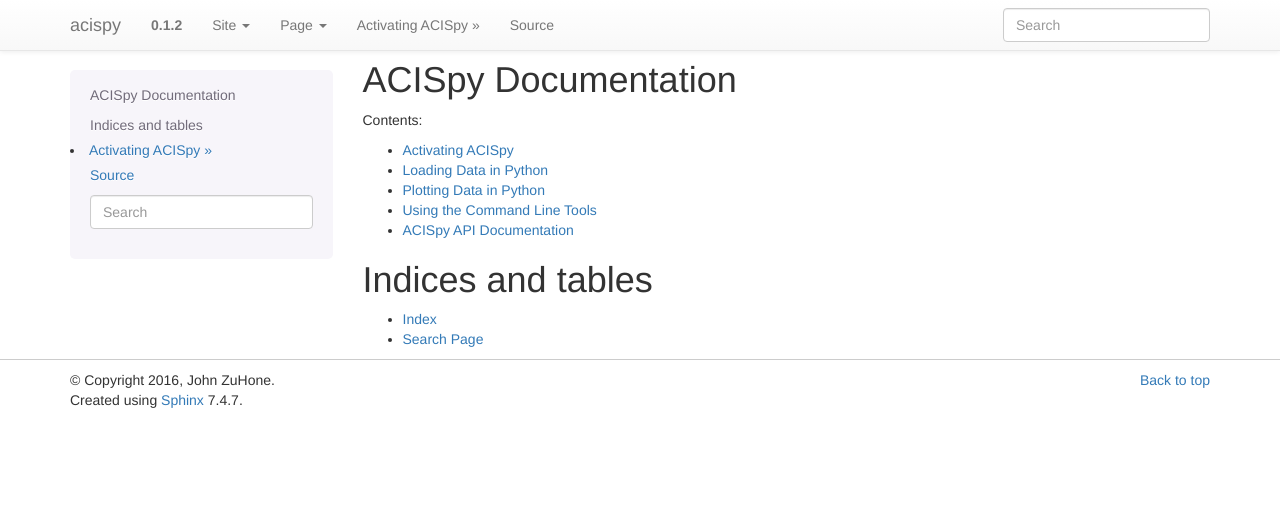
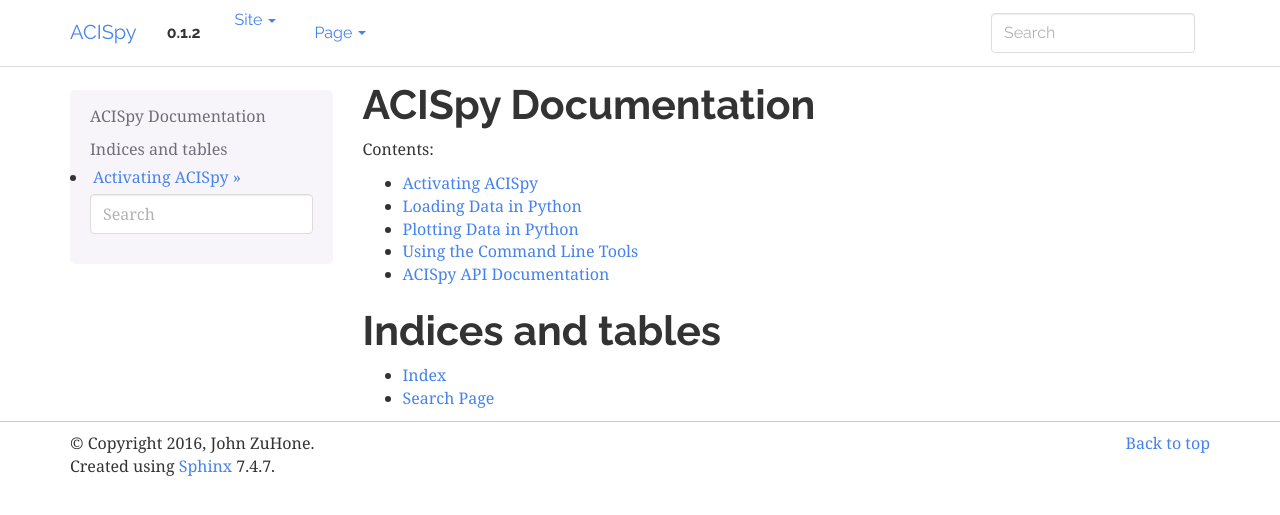
Before and after one commit to jzuhone/acispy, a Sphinx documentation site: the page built from doc/source/index.rst, in a window 1280 px wide. Shown: the top 515 px of the page. Built offline with Sphinx 7.4.7, drawn with Linux system fonts in a browser that asks for light colours.

Commit message:
More doc work

```diff
--- a/doc/source/conf.py
+++ b/doc/source/conf.py
@@ -21,6 +21,12 @@
 import sphinx_bootstrap_theme
 html_theme = 'bootstrap'
 html_theme_path = sphinx_bootstrap_theme.get_html_theme_path()
+
+html_theme_options = dict(
+        bootswatch_theme = "readable",
+        navbar_sidebarrel = False,
+        globaltoc_depth = 2,
+)
 
 # If extensions (or modules to document with autodoc) are in another directory,
 # add these directories to sys.path here. If the directory is relative to the
@@ -63,7 +69,7 @@
 master_doc = 'index'
 
 # General information about the project.
-project = 'acispy'
+project = 'ACISpy'
 copyright = '2016, John ZuHone'
 author = 'John ZuHone'
 
@@ -186,7 +192,7 @@
 #html_split_index = False
 
 # If true, links to the reST sources are added to the pages.
-#html_show_sourcelink = True
+html_show_sourcelink = False
 
 # If true, "Created using Sphinx" is shown in the HTML footer. Default is True.
 #html_show_sphinx = True
```
Also changed, not shown: doc/source/Plotting_Data.ipynb.
